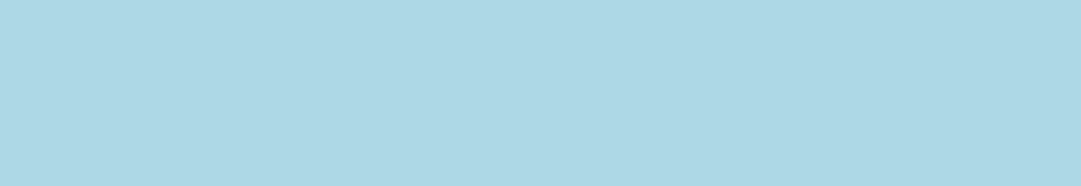
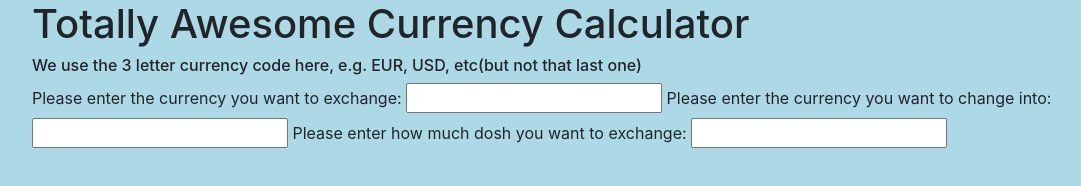
Before and after one commit to spnoneil/independentproject6, a website built with webpack: page src/index.html in a window 1280 px wide. Shown: the whole page, without its empty margins (53-1134 px from the left). Built offline with nearby package versions, Linux system fonts and the light colour scheme.

Commit message:
finish reading api docs, add simple html input

```diff
--- a/src/index.html
+++ b/src/index.html
@@ -6,7 +6,14 @@
 
 <body>
   <div class="container">
-
+    <h1>Totally Awesome Currency Calculator</h1>
+    <h6>We use the 3 letter currency code here, e.g. EUR, USD, etc(but not that last one)</h6>
+    <label for="baseCurrency">Please enter the currency you want to exchange:</label>
+    <input type="text" id="baseCurrency">
+    <label for="conversionCurrency">Please enter the currency you want to change into:</label>
+    <input type="text" id="conversionCurrency">
+    <label for="currencyAmount">Please enter how much dosh you want to exchange:</label>
+    <input type="number" id="currencyAmount">
   </div>
 </body>
 
```
